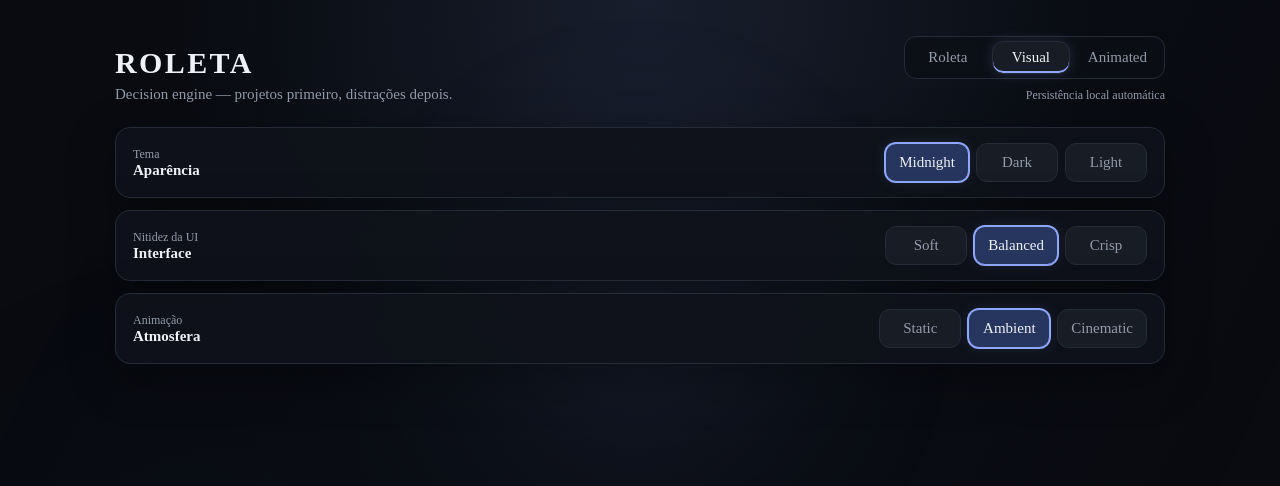
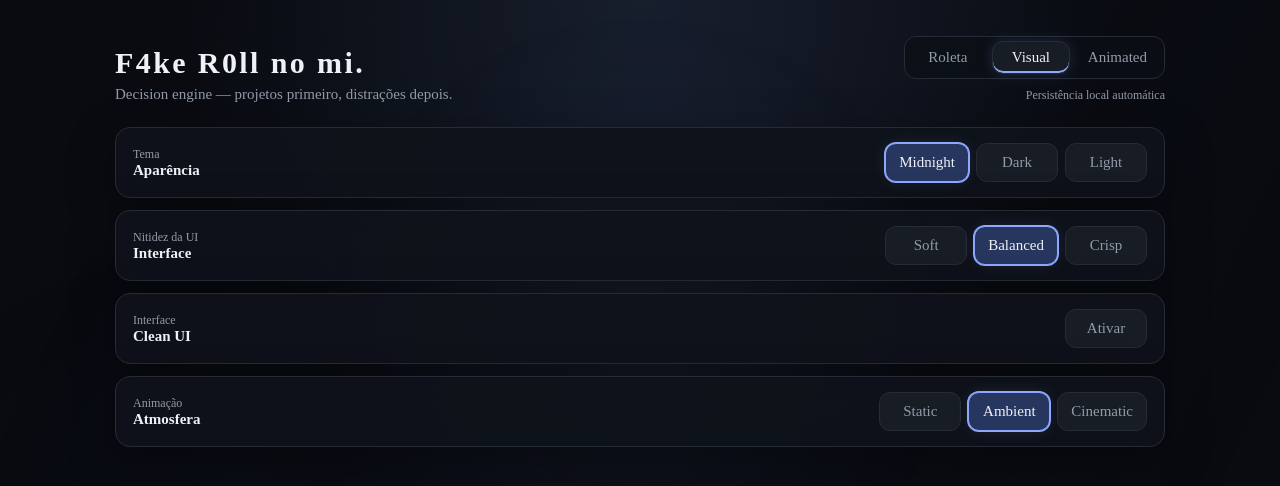
Before and after one commit to Einzber4/S1gn-Roll-no-mi., a website: page index.html in a window 1280 px wide. Both pictures are taken after a click on the button "Visual". Drawn offline with Linux system fonts and the light colour scheme; no server answers.

Commit message:
Bonus Update: v2.0.2 Clean UI Added.

```diff
--- a/index.html
+++ b/index.html
@@ -3,7 +3,7 @@
 <head>
   <meta charset="utf-8">
   <meta name="viewport" content="width=device-width,initial-scale=1">
-  <title>Roleta — Decision Engine</title>
+  <title>F4ke R0ll no mi.</title>
   <link rel="stylesheet" href="css/style.css">
 </head>
 
@@ -36,11 +36,15 @@
     <header>
 
       <div>
-        <h1>ROLETA</h1>
+
+        <h1>F4ke R0ll no mi.</h1>
+
         <p class="sub">
           Decision engine — projetos primeiro, distrações depois.
         </p>
+
       </div>
+
 
       <div class="header-controls">
 
@@ -160,6 +164,28 @@
             data-sharpness-option="crisp"
           >
             Crisp
+          </button>
+
+        </div>
+
+      </div>
+
+
+      <div class="visual-section">
+
+        <div>
+          <div class="small muted">Interface</div>
+          <strong>Clean UI</strong>
+        </div>
+
+        <div class="visual-options">
+
+          <button
+            type="button"
+            class="visual-option"
+            id="cleanUiToggle"
+          >
+            Ativar
           </button>
 
         </div>
@@ -308,9 +334,11 @@
 
         <div>
           <div class="small muted">Estado</div>
+
           <strong id="animatedThemeStatus">
             Desativado
           </strong>
+
         </div>
 
         <div class="small muted">
@@ -475,6 +503,7 @@
        ================================================== -->
 
   <script>
+
     (() => {
 
       const THEME_KEY =
@@ -486,14 +515,14 @@
       const ANIMATION_KEY =
         "einzbern-roulette-animation";
 
+      const CLEAN_UI_KEY =
+        "einzbern-roulette-clean-ui";
+
       const ANIMATED_KEY =
         "einzbern-roulette-animated-theme";
 
       const ANIMATED_URL_KEY =
         "einzbern-roulette-animated-url";
-
-      const ANIMATED_PRESET_KEY =
-        "einzbern-roulette-animated-preset";
 
 
       const DEFAULT_ANIMATED_URL =
@@ -533,6 +562,9 @@
         document.querySelectorAll(
           "[data-animation-option]"
         );
+
+      const cleanUiToggle =
+        document.getElementById("cleanUiToggle");
 
 
       const animatedTheme =
@@ -636,6 +668,31 @@
           );
 
         });
+
+      }
+
+
+      function applyCleanUi(active) {
+
+        root.dataset.cleanUi =
+          active ? "active" : "inactive";
+
+        localStorage.setItem(
+          CLEAN_UI_KEY,
+          active ? "true" : "false"
+        );
+
+        if (cleanUiToggle) {
+
+          cleanUiToggle.classList.toggle(
+            "active",
+            active
+          );
+
+          cleanUiToggle.textContent =
+            active ? "Desativar" : "Ativar";
+
+        }
 
       }
 
@@ -758,6 +815,18 @@
       });
 
 
+      if (cleanUiToggle) {
+
+        cleanUiToggle.addEventListener(
+          "click",
+          () => applyCleanUi(
+            root.dataset.cleanUi !== "active"
+          )
+        );
+
+      }
+
+
       themeOptions.forEach(button => {
 
         button.addEventListener(
@@ -814,15 +883,11 @@
       }
 
 
-      function applyAnimatedTheme(
-        url,
-        preset = null
-      ) {
+      function applyAnimatedTheme(url, preset = null) {
 
         if (!url) return;
 
-        animatedTheme.src =
-          url;
+        animatedTheme.src = url;
 
         animatedTheme.load();
 
@@ -845,14 +910,14 @@
         if (preset) {
 
           localStorage.setItem(
-            ANIMATED_PRESET_KEY,
+            "einzbern-roulette-animated-preset",
             preset
           );
 
         } else {
 
           localStorage.removeItem(
-            ANIMATED_PRESET_KEY
+            "einzbern-roulette-animated-preset"
           );
 
         }
@@ -864,9 +929,7 @@
           preset || null
         );
 
-        updateAnimatedStatus(
-          true
-        );
+        updateAnimatedStatus(true);
 
       }
 
@@ -889,9 +952,7 @@
           "false"
         );
 
-        updateAnimatedStatus(
-          false
-        );
+        updateAnimatedStatus(false);
 
       }
 
@@ -913,9 +974,7 @@
               animatedThemeUrl.value.trim() ||
               DEFAULT_ANIMATED_URL;
 
-            applyAnimatedTheme(
-              url
-            );
+            applyAnimatedTheme(url);
 
           }
 
@@ -955,8 +1014,7 @@
       );
 
 
-      animatedPresetOptions.forEach(
-        button => {
+      animatedPresetOptions.forEach(button => {
 
         button.addEventListener(
           "click",
@@ -969,7 +1027,7 @@
               preset;
 
             localStorage.setItem(
-                ANIMATED_PRESET_KEY,
+              "einzbern-roulette-animated-preset",
               preset
             );
 
@@ -1000,8 +1058,7 @@
           }
         );
 
-        }
-      );
+      });
 
 
       animatedThemeApply.addEventListener(
@@ -1013,9 +1070,7 @@
 
           if (!url) return;
 
-          applyAnimatedTheme(
-            url
-          );
+          applyAnimatedTheme(url);
 
         }
       );
@@ -1047,6 +1102,10 @@
         }
       );
 
+
+      applyCleanUi(
+        localStorage.getItem(CLEAN_UI_KEY) === "true"
+      );
 
       applyTheme(
         localStorage.getItem(
@@ -1083,7 +1142,7 @@
 
       const savedAnimatedPreset =
         localStorage.getItem(
-          ANIMATED_PRESET_KEY
+          "einzbern-roulette-animated-preset"
         );
 
 
@@ -1102,9 +1161,8 @@
           savedAnimatedPreset
         );
 
-        updateAnimatedStatus(
-          true
-        );
+        updateAnimatedStatus(true);
+
 
         if (
           savedAnimatedPreset ===
@@ -1128,9 +1186,7 @@
 
         }
 
-      } else if (
-        savedAnimatedState
-      ) {
+      } else if (savedAnimatedState) {
 
         applyAnimatedTheme(
           savedAnimatedUrl
@@ -1138,13 +1194,12 @@
 
       } else {
 
-        updateAnimatedStatus(
-          false
-        );
+        updateAnimatedStatus(false);
 
       }
 
     })();
+
   </script>
 
 </body>
```
Lines whose indentation alone changed are shown as unchanged.
